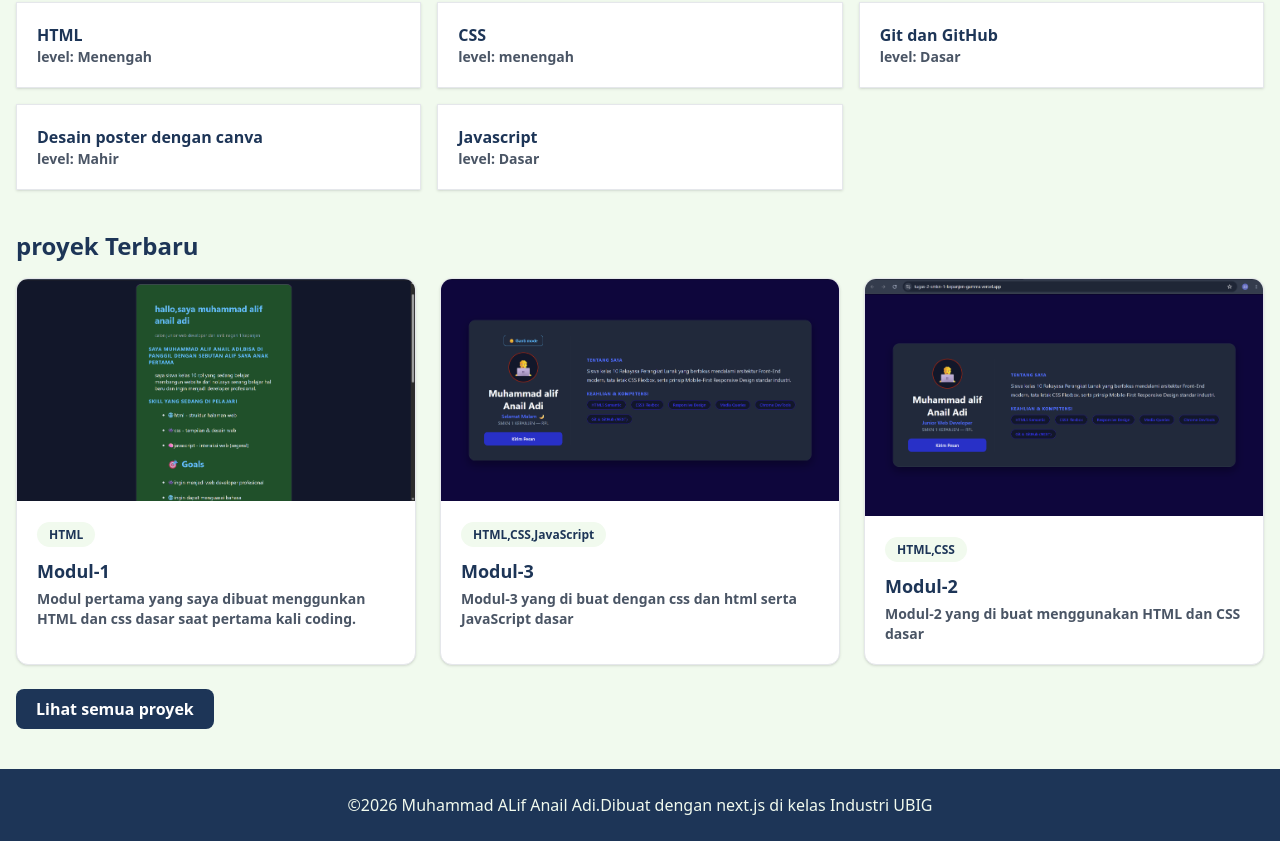
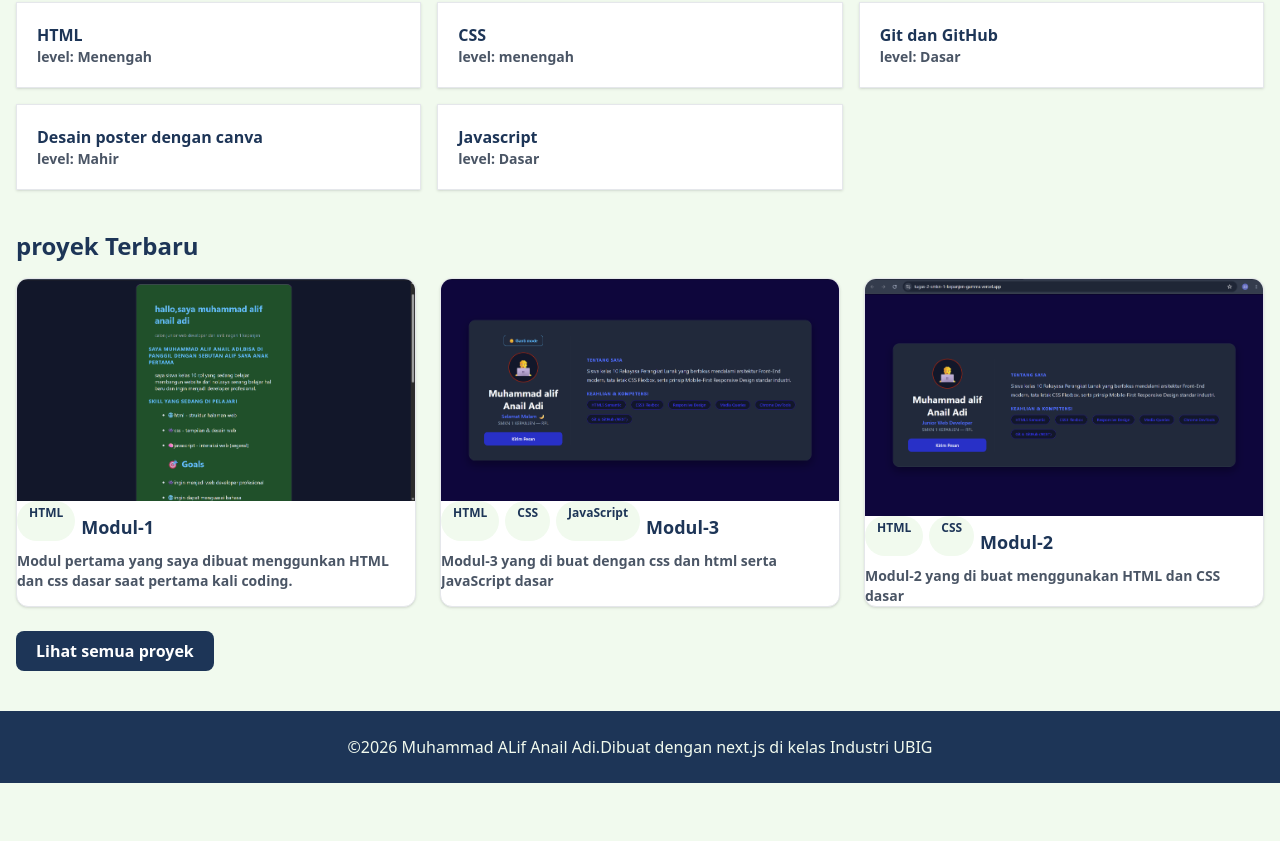
Before and after one commit to alif497/portofolio-next.js, a Next.js app: page / in a window 1280 px wide. Shown: the part 378-1219 px from the top of the page. After the commit the page ends 1161 px from the top, so only its background shows below. Built offline with nearby package versions, Linux system fonts and the light colour scheme.

Commit message:
menambahkan file baru update ke next.js

```diff
--- a/src/components/ProyekCard.jsx
+++ b/src/components/ProyekCard.jsx
@@ -15,8 +15,12 @@ export default function ProyekCard({ proyek }) {
             loading="eager"
             className="h-auto w-full"
             />
-            <div className="p-5">
-                <span className="rounded-full bg-latar px-3 py-1 text-xs font-semibold text-utama">{proyek.kategori}</span>
+            <div className="flex flex-wrap gap-1.5">
+                {proyek.kategori.split(",").map((kat,index) =>(
+                    <span key={index} className="rounded-full bg-latar px-3 py-1 text-xs font-semibold text-utama">
+                        {kat.trim()}
+                    </span>
+                ))}
                 <h3 className="mt-3 text-lg font-semibold text-utama">{proyek.judul}</h3>
                 <p className="mt-1 text-sm text-gray-600">{proyek.deskripsi}</p>
             </div>
```
